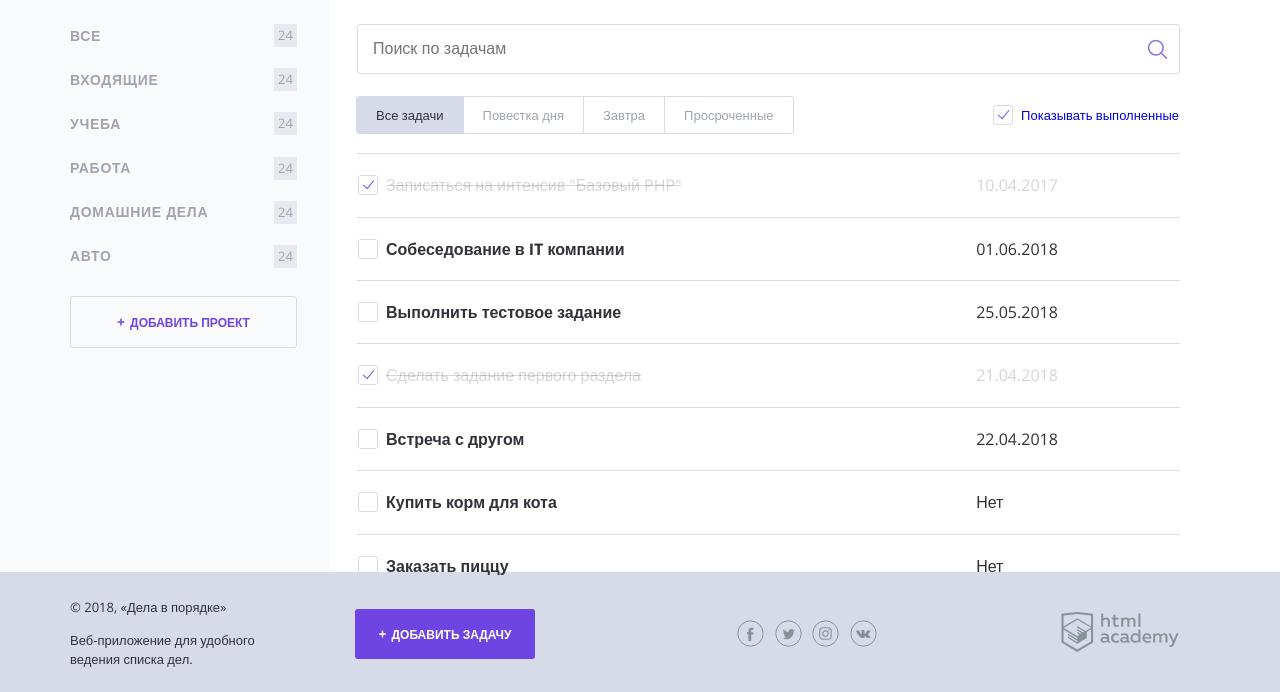
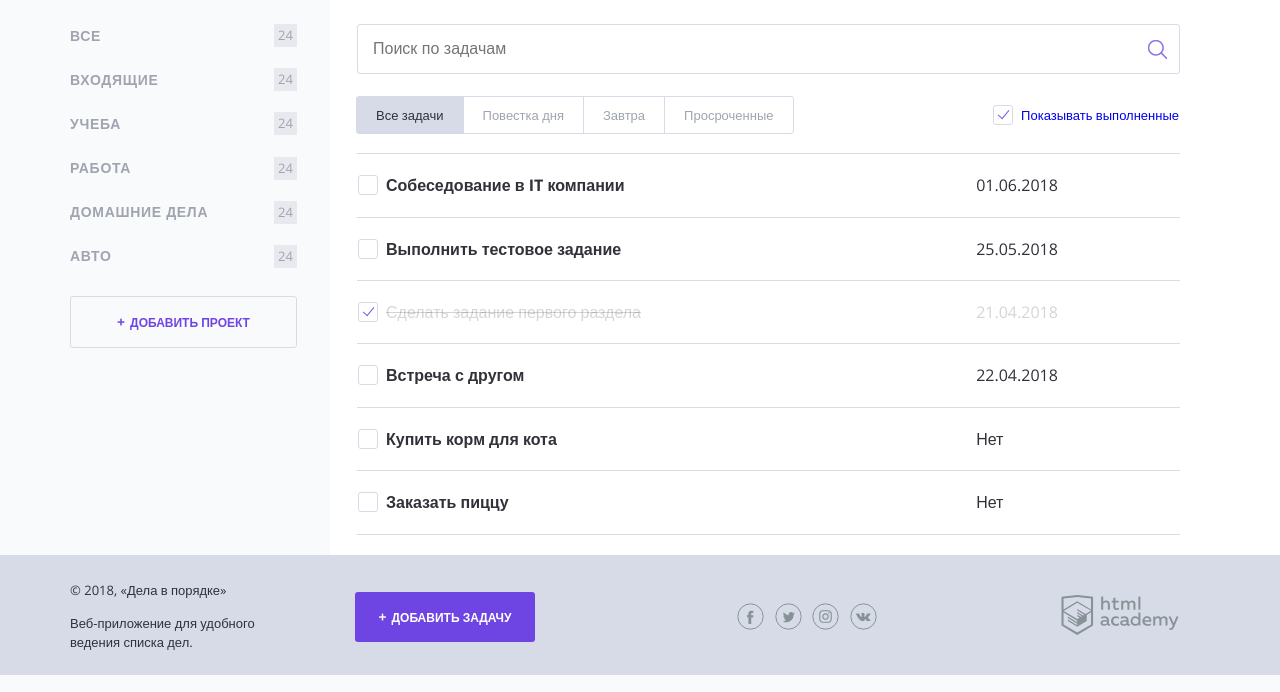
Before and after one commit to blalorvet/216084-doingsdone, a PHP site: page / in a window 1280 px wide. Shown: the part 125-817 px from the top of the page. Run offline with PHP 8.4, Linux system fonts and the light colour scheme; data that the repository does not hold is empty.

Commit message:
Добавил условие при котором отображаются выполненные задачи

```diff
--- a/index.php
+++ b/index.php
@@ -101,24 +101,8 @@ $tasks[] = array("task_name" => "Заказать пиццу", "task_date" => "
                 <!-- Цикл из массива, который создает список задач-->
                 <table class="tasks">
 
-                    <?php if ($show_complete_tasks === 1) : ?>
-
-    <tr class="tasks__item task task--completed">
-    <td class="task__select">
-        <label class="checkbox task__checkbox">
-            <input class="checkbox__input visually-hidden" type="checkbox" checked>
-            <span class="checkbox__text">Записаться на интенсив "Базовый PHP"</span>
-        </label>
-    </td>
-    <td class="task__date">10.04.2017</td>
-
-    <td class="task__controls">
-    </td>
-</tr>
-         <?php  endif   ?>
-
                 <?php foreach ($tasks as $key => $item) : ?>
-
+                    <?php if ($show_complete_tasks === 0 && $item['task_controls'] === "Нет" || $show_complete_tasks === 1  ) : ?>
 
 
                     <tr class="tasks__item task <?= ($item['task_controls'] === "Да") ? "task--completed" : ""; ?> ">
@@ -134,6 +118,7 @@ $tasks[] = array("task_name" => "Заказать пиццу", "task_date" => "
                         <td class="task__controls">
                         </td>
                     </tr>
+                    <?php  endif   ?>
                     <?php endforeach; ?>
                 </table>
 
```
